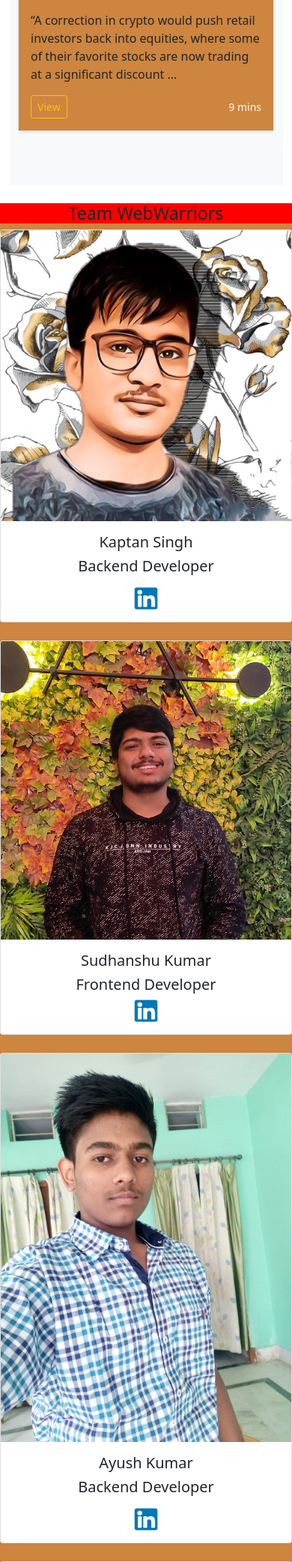
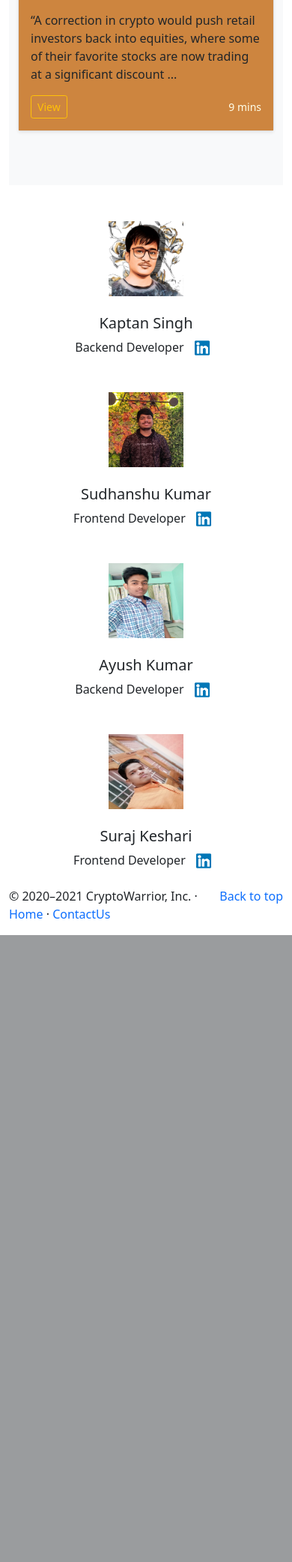
Before and after one commit to sudhanshu1221/teamwebwarriors, a Django app: page / in a window 390 px wide. Shown: the part 4169-6252 px from the top of the page at 75% size. After the commit the page ends 5416 px from the top, so only its background shows below. Run offline with Django 3.2, Linux system fonts and the light colour scheme.

Commit message:
Changes are made in (about us)

```diff
--- a/contact/templates/contact/contact.html
+++ b/contact/templates/contact/contact.html
@@ -237,6 +237,6 @@
   <script src="https://cdn.jsdelivr.net/npm/bootstrap@5.0.1/dist/js/bootstrap.min.js" integrity="sha384-Atwg2Pkwv9vp0ygtn1JAojH0nYbwNJLPhwyoVbhoPwBhjQPR5VtM2+xf0Uwh9KtT" crossorigin="anonymous"></script>
   -->
 </body>
-    <!-- end of the body--!>
+    <!-- end of the body -->
 
 </html>
--- a/home/templates/home/home_page.html
+++ b/home/templates/home/home_page.html
@@ -23,7 +23,7 @@
         }
 
         .text-muted {
-    color: #fffde7!important;
+            color: #fffde7 !important;
         }
     </style>
 
@@ -399,123 +399,84 @@
 </main>
 
 
-<!-- <div id="aboutus" class="flex flex-wrap -m-4">
+<div id="aboutus" class="flex flex-wrap -m-4">
+    <div class="container">
+        <div class="row">
+            <div class="col-sm">
+
                 <div class="p-4 lg:w-1/2">
                     <div class="h-full flex sm:flex-row flex-col items-center sm:justify-start justify-center text-center sm:text-left">
-              <img alt="team" class="flex-shrink-0 rounded-lg w-48 h-48 object-cover object-center sm:mb-0 mb-4"
-                   src="{% static 'home/images/kaptan.jpg' %}" height="200" width="200">
+                        <img alt="team"
+                             class="flex-shrink-0 rounded-lg w-48 h-48 object-cover object-center sm:mb-0 mb-4"
+                             src="{% static 'home/images/kaptan.jpg' %}" height="100" width="100">
                         <div class="flex-grow sm:pl-8">
-                <h2 class="title-font font-medium text-2xl text-black">Kaptan Singh</h2>
-                <h3 class="text-gray-900 mb-3 text-xl ">Backend Developer</h3>
-                <p class="mb-4 text-gray-900 text-l">Handles:</p>
-                <a href="https://www.linkedin.com/in/kaptan-singh-7624211b8"><img src="{% static 'home/images/linkedin.png' %}" height="30" width="60"></a>
+                            <h5 class="title-font font-medium text-2xl text-black">Kaptan Singh</h5>
+                            <h8 class="text-gray-900 mb-3 text-xl ">Backend Developer</h8>
 
+                            <a href="https://www.linkedin.com/in/kaptan-singh-7624211b8"><img
+                                    src="{% static 'home/images/linkedin.png' %}" height="20" width="40"></a>
 
 
                         </div>
                     </div>
                 </div>
+            </div>
+            <div class="col-sm">
+
                 <div class="p-4 lg:w-1/2">
                     <div class="h-full flex sm:flex-row flex-col items-center sm:justify-start justify-center text-center sm:text-left">
-              <img alt="team" class="flex-shrink-0 rounded-lg w-48 h-48 object-cover object-center sm:mb-0 mb-4"
-                   src="{% static 'home/images/sudhanshu.jpeg' %}" height="200" width="200">
+                        <img alt="team"
+                             class="flex-shrink-0 rounded-lg w-48 h-48 object-cover object-center sm:mb-0 mb-4"
+                             src="{% static 'home/images/sudhanshu.jpeg' %}" height="100" width="100">
                         <div class="flex-grow sm:pl-8">
-                <h2 class="title-font font-medium text-2xl text-gray-900">Sudhanshu Kumar</h2>
-                <h3 class="text-gray-900 text-xl mb-3">Frontend Developer</h3>
-                <p class="mb-4 text-gray-900 text-l">Handles:</p>
-                <a href="https://www.linkedin.com/in/sudhanshu-kumar-101b921bb"><img src="{% static 'home/images/linkedin.png' %}" height="30" width="60"></a>
+                            <h5 class="title-font font-medium text-2xl text-gray-900">Sudhanshu Kumar</h5>
+                            <h8 class="text-gray-900 text-xl mb-3">Frontend Developer</h8>
+
+                            <a href="https://www.linkedin.com/in/sudhanshu-kumar-101b921bb"><img
+                                    src="{% static 'home/images/linkedin.png' %}" height="20" width="40"></a>
 
                         </div>
                     </div>
                 </div>
+            </div>
+            <div class="col-sm">
                 <div class="p-4 lg:w-1/2">
                     <div class="h-full flex sm:flex-row flex-col items-center sm:justify-start justify-center text-center sm:text-left">
-              <img alt="team" class="flex-shrink-0 rounded-lg w-48 h-48 object-cover object-center sm:mb-0 mb-4"
-                   src="{% static 'home/images/ayush.jpeg' %}" height="200" width="200">
+                        <img alt="team"
+                             class="flex-shrink-0 rounded-lg w-48 h-48 object-cover object-center sm:mb-0 mb-4"
+                             src="{% static 'home/images/ayush.jpeg' %}" height="100" width="100">
                         <div class="flex-grow sm:pl-8">
-                <h2 class="title-font font-medium text-2xl text-gray-900">Ayush Kumar</h2>
-                <h3 class="text-gray-900 text-l mb-3">Backend Developer</h3>
-                <p class="mb-4 text-gray-900 text-l">Handles:</p>
-                <a href="https://www.linkedin.com/in/ayush-kumar-8a0119212"><img src="{% static 'home/images/linkedin.png' %}" height="30" width="60"></a>
+                            <h5 class="title-font font-medium text-2xl text-gray-900">Ayush Kumar</h5>
+                            <h8 class="text-gray-900 text-l mb-3">Backend Developer</h8>
+
+                            <a href="https://www.linkedin.com/in/ayush-kumar-8a0119212"><img
+                                    src="{% static 'home/images/linkedin.png' %}" height="20" width="40"></a>
 
 
                         </div>
                     </div>
                 </div>
+            </div>
 
-
+            <div class="col-sm">
                 <div class="p-4 lg:w-1/2">
                     <div class="h-full flex sm:flex-row flex-col items-center sm:justify-start justify-center text-center sm:text-left">
-              <img alt="team" class="flex-shrink-0 rounded-lg w-48 h-48 object-cover object-center sm:mb-0 mb-4"
-                   src="{% static 'home/images/suraj.jpeg' %}" height="200" width="200">
+                        <img alt="team"
+                             class="flex-shrink-0 rounded-lg w-48 h-48 object-cover object-center sm:mb-0 mb-4"
+                             src="{% static 'home/images/suraj.jpeg' %}" height="100" width="100">
                         <div class="flex-grow sm:pl-8">
-                <h2 class="title-font font-medium text-2xl text-gray-900">Suraj Keshari</h2>
-                <h3 class="text-gray-900 text-xl mb-3">Frontend Developer</h3>
-                <p class="mb-4 text-gray-900 text-l">Handles:</p>
-                <a href="https://www.linkedin.com/in/suraj-keshari-4446721b3"><img src="{% static 'home/images/linkedin.png' %}" height="30" width="60"></a>
+                            <h5 class="title-font font-medium text-2xl text-gray-900">Suraj Keshari</h5>
+                            <h8 class="text-gray-900 text-xl mb-3">Frontend Developer</h8>
+
+                            <a href="https://www.linkedin.com/in/suraj-keshari-4446721b3"><img
+                                    src="{% static 'home/images/linkedin.png' %}" height="20" width="40"></a>
 
                         </div>
                     </div>
                 </div>
-
-        </div> -->
-
-     <div id="aboutus" class="text-center" style="background-color: peru;">
-            <h3 style="background-color: red;"> Team WebWarriors</h3>
-
-            <div class="row row-cols-1 row-cols-md-2 g-4">
-              <div class="col">
-                <div class="card">
-                  <img src="{% static 'home/images/kaptan.jpg' %}" class="card-img-top" alt="...">
-                  <div class="card-body">
-                    <h5 class="card-title">Kaptan Singh</h5>
-                    <h5 class="card-title">Backend Developer</h5>
-                    <p class="card-text">
-                    </p>
-                    <a href="https://www.linkedin.com/in/kaptan-singh-7624211b8"><img src="{% static 'home/images/linkedin.png' %}" height="30" width="60" ></a>
-
             </div>
         </div>
     </div>
-              <div class="col">
-                <div class="card">
-                  <img src="{% static 'home/images/sudhanshu.jpeg' %}" class="card-img-top" alt="...">
-                  <div class="card-body">
-                    <h5 class="card-title">Sudhanshu Kumar</h5>
-                    <h5 class="card-title">Frontend Developer</h5>
-                    <p class="card-text">
-                        <a href="https://www.linkedin.com/in/sudhanshu-kumar-101b921bb"><img src="{% static 'home/images/linkedin.png' %}" height="30" width="60"></a>
-                    </p>
-                  </div>
-                </div>
-              </div>
-              <div class="col">
-                <div class="card">
-                  <img src="{% static 'home/images/ayush.jpeg' %}" class="card-img-top" alt="...">
-                  <div class="card-body">
-                    <h5 class="card-title">Ayush Kumar</h5>
-                    <h5 class="card-title">Backend Developer</h5>
-                    <p class="card-text"></p>
-                    <a href="https://www.linkedin.com/in/ayush-kumar-8a0119212"><img src="{% static 'home/images/linkedin.png' %}" height="30" width="60"></a>
-                </div>
-                </div>
-              </div>
-              <div class="col">
-                <div class="card">
-                  <img src="{% static 'home/images/suraj.jpeg' %}" class="card-img-top" alt="...">
-                  <div class="card-body">
-                    <h5 class="card-title">Suraj Keshari</h5>
-                    <h5 class="card-title">Frontend Developer</h5>
-                    <p class="card-text">
-                        <a href="https://www.linkedin.com/in/suraj-keshari-4446721b3"><img src="{% static 'home/images/linkedin.png' %}" height="30" width="60"></a>
-
-                    </p>
-                  </div>
-                </div>
-              </div>
-            </div>
-
-
 </div>
 
 
```
Lines whose indentation alone changed are shown as unchanged.
